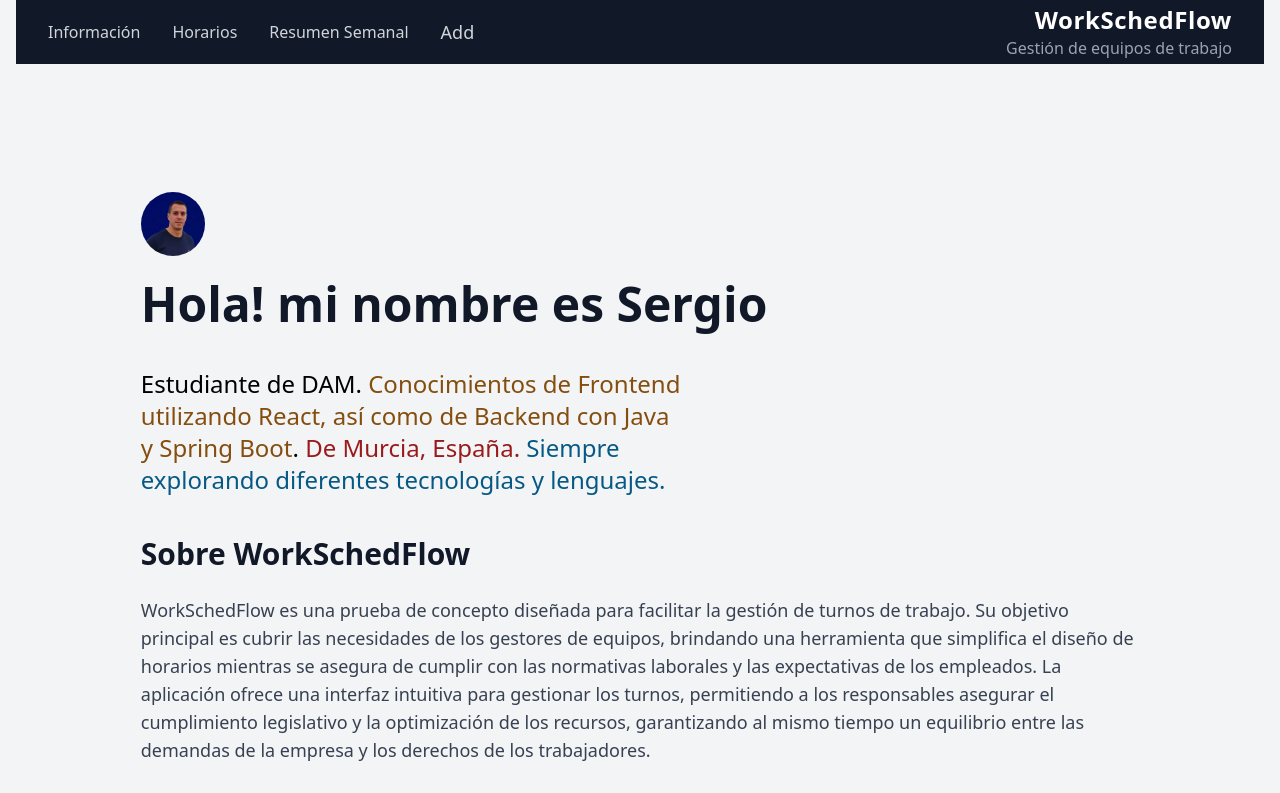
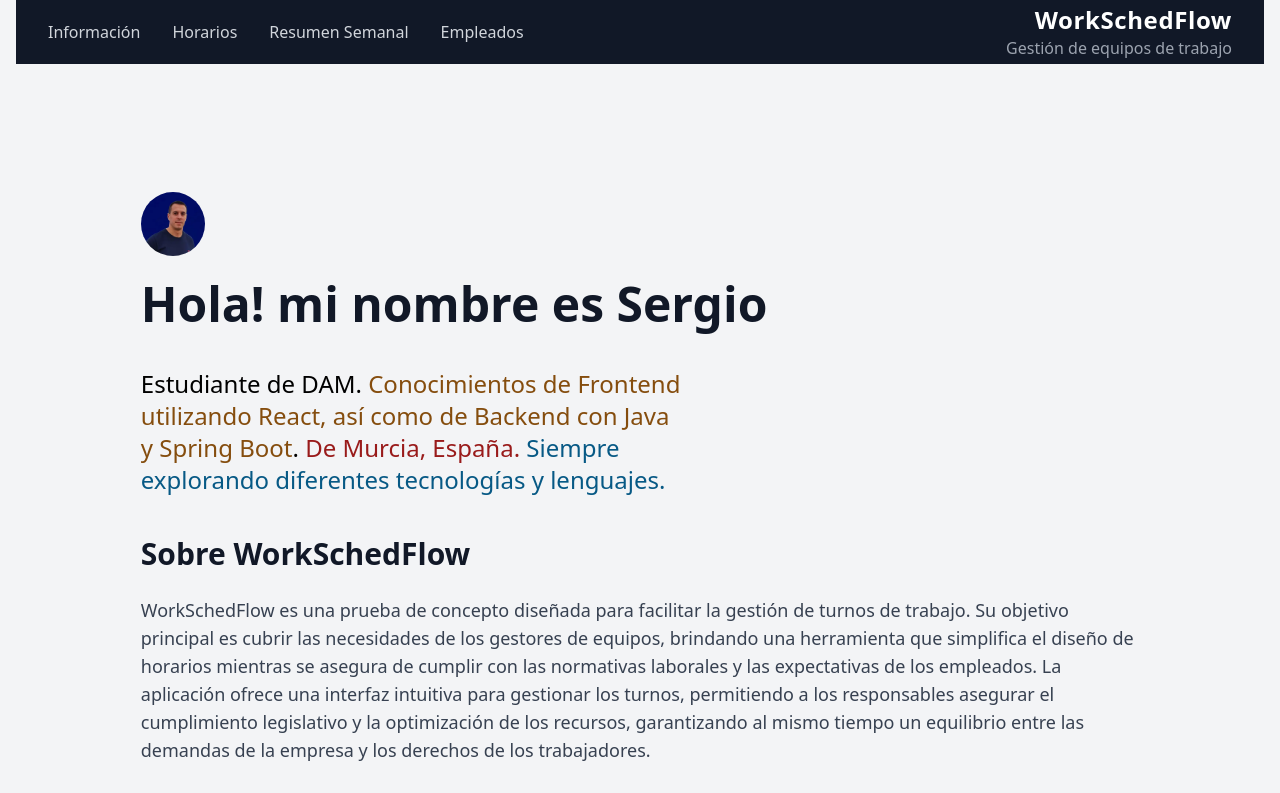
Before and after one commit to Sergiomsrs/workschedflow-demo, a React (Vite) app: page /#/workschedflow-demo/landing in a window 1280 px wide. Shown: the top 793 px of the page. Built offline with nearby package versions, Linux system fonts and the light colour scheme.

Commit message:
Actualizar descripciones y etiquetas en componentes de la interfaz de usuario

```diff
--- a/src/formComponents/AddDisp.jsx
+++ b/src/formComponents/AddDisp.jsx
@@ -80,7 +80,7 @@ export const AddDisp = () => {
                     onChange={handleEmployeeSelect}
                     className="block w-full rounded-md border-gray-300 shadow-sm focus:ring-2 focus:ring-indigo-600 focus:border-indigo-500 sm:text-sm py-1.5"
                 >
-                    <option value="">-- Seleccione un empleado --</option>
+                    <option value="">Ross Geller</option>
                     {employees.map(employee => (
                         <option key={employee.id} value={employee.id}>
                             {employee.name} {employee.lastName}
--- a/src/pages/Landing.jsx
+++ b/src/pages/Landing.jsx
@@ -103,12 +103,12 @@ export const Landing = () => {
             />
           <Projects
             title={"Pie de zona de trabajo"}
-            description={"En el pie de zona, se ofrece la opción de guardar o resetear el área de trabajo, además de proporcionar un resumen detallado del intervalo de tiempo seleccionado. Se puede visualizar una imagen clara de las jornadas de los trabajadores, incluyendo sus horas totales, la diferencia entre las horas trabajadas y contratadas, así como un desglose visual de las horas trabajadas por día."}
+            description={"En esta sección, puedes guardar o restablecer fácilmente el área de trabajo según tus necesidades. También se presenta un resumen detallado del intervalo de tiempo seleccionado, ofreciendo una visión clara de las jornadas laborales de los empleados. Este resumen incluye las horas totales trabajadas, la diferencia con las horas contratadas y un desglose visual de las horas trabajadas por día. Además, en la zona de resumen por días, el sistema detecta automáticamente los días festivos y ajusta la base de horas del empleado en consecuencia, asegurando un cálculo preciso y eficiente."}
             image={"/workschedflow-demo/resumen.webp"}
             />
           <Projects
             title={"Resumen de turnos por empleado"}
-            description={"En la pestaña Resumen de Turnos por Empleado encontrarás un listado detallado de turnos en formato horario. Esta sección detecta automáticamente los turnos partidos y ofrece una vista clara e intuitiva para los empleados."}
+            description={"Explora un listado detallado de los turnos laborales en un formato claro y estructurado. Esta sección identifica automáticamente los turnos partidos y presenta una vista intuitiva y fácil de entender para cada empleado. Además, ofrece un resumen completo del período seleccionado, incluyendo la base de horas programadas, las horas ya trabajadas y las pendientes por gestionar."}
             image={"/workschedflow-demo/resumenSemanal.webp"}
             />
         </section>
--- a/src/utilComponents/Navbar.jsx
+++ b/src/utilComponents/Navbar.jsx
@@ -15,8 +15,8 @@ export const Navbar = () => {
             <Link to="/workschedflow-demo/employeeweek" className="text-gray-300 text-xs sm:text-sm md:text-base hover:text-white px-2 py-1 sm:px-3 sm:py-2 font-medium">
               Resumen Semanal
             </Link>
-            <Link to="/workschedflow-demo/add" className="text-gray-300 text-xs sm:text-sm md:text-lg hover:text-white px-2 py-1 sm:px-3 sm:py-2 font-medium">
-             Add
+            <Link to="/workschedflow-demo/add" className="text-gray-300 text-xs sm:text-sm md:text-base hover:text-white px-2 py-1 sm:px-3 sm:py-2 font-medium">
+             Empleados
             </Link>
             {/*<Link to="/adduser" className="text-gray-300 text-xs sm:text-sm md:text-base hover:text-white px-2 py-1 sm:px-3 sm:py-2 font-medium">
               AddUser
```
Also changed, not shown: public/resumen.webp, public/resumenSemanal.webp.
